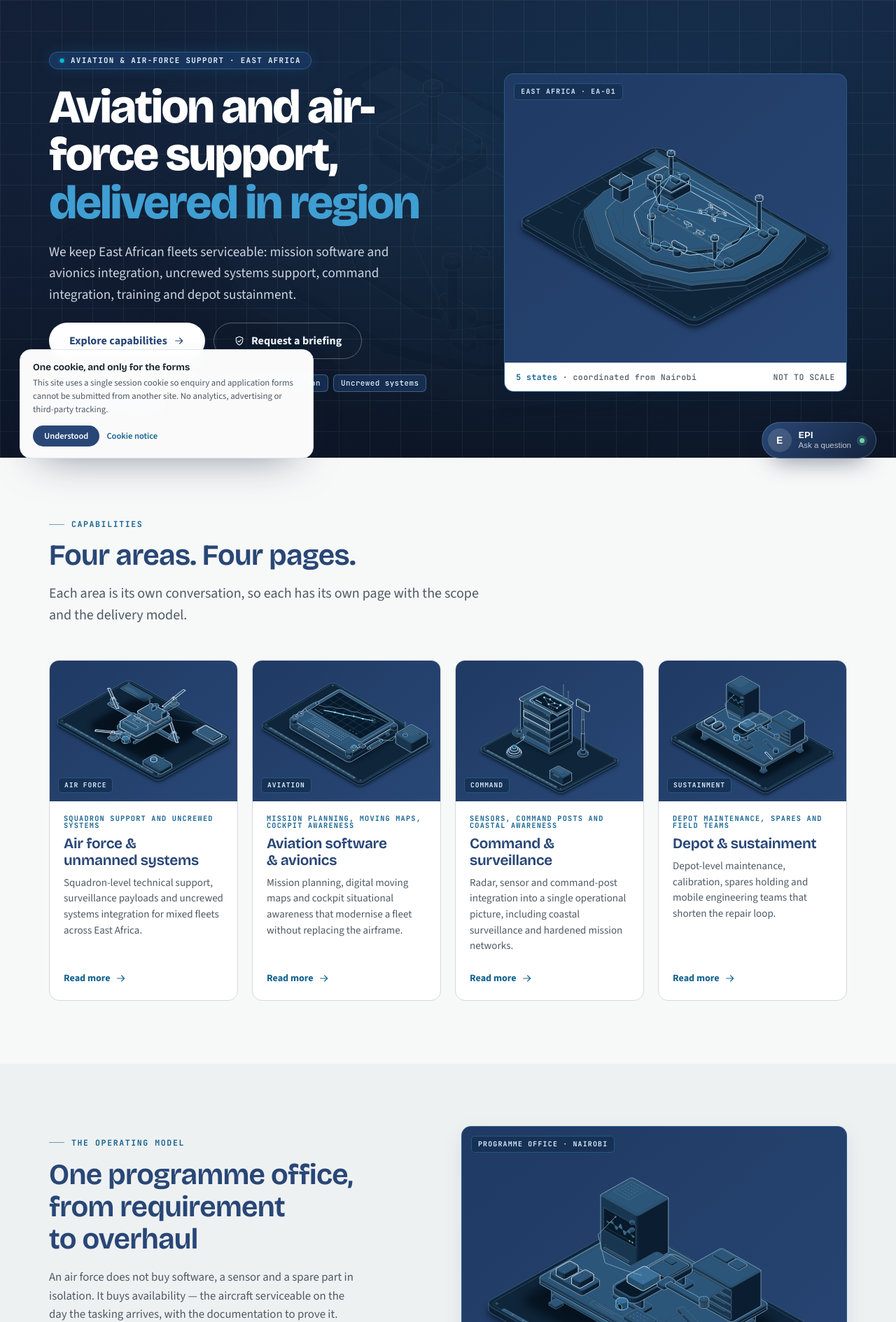
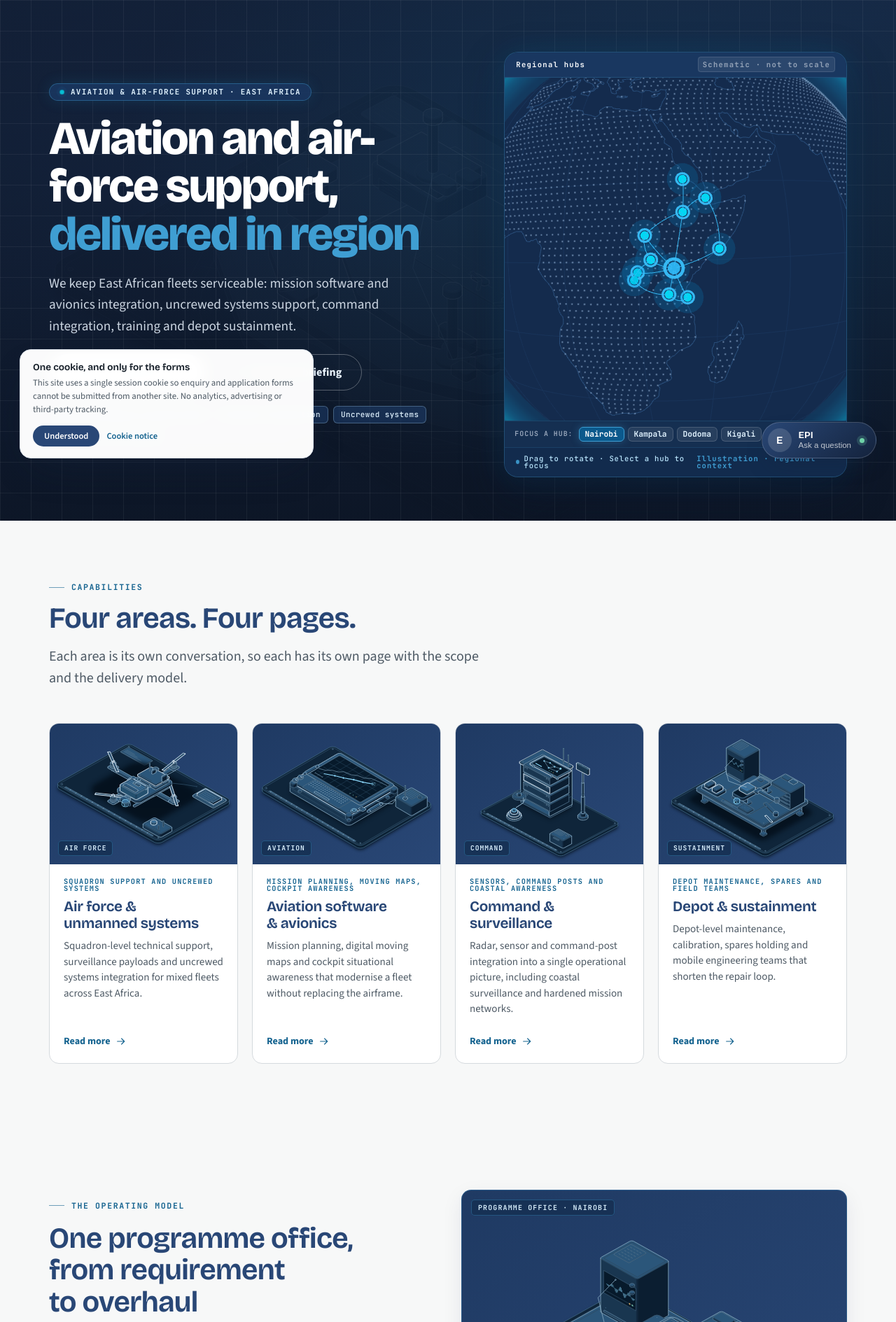
Before and after one commit to lewisking2016/epiteckwebsite, a PHP site: page / in a window 1280 px wide. Shown: the part 117-2006 px from the top of the page at 70% size. Run offline with PHP 8.4, Linux system fonts and the light colour scheme.

Commit message:
Restore the 3D regional hub globe and keep the last section light
The globe is part of the home hero identity and was dropped during the page
split. The final section on every page is now plain so the navy pre-footer
band reads as a distinct block instead of blending into a tinted section.

Generated with Codebuff 🤖
Co-Authored-By: Codebuff <noreply@codebuff.com>

```diff
--- a/index.php
+++ b/index.php
@@ -82,10 +82,46 @@ require __DIR__ . '/includes/header.php';
       </div>
 
       <div class="Hero_Viz">
-        <div class="MediaCard">
-          <span class="MediaTag">EAST AFRICA · EA-01</span>
-          <img src="<?= e(url('assets/img/coverage-map.svg')) ?>" alt="Regional coverage map with hubs at Nairobi, Kampala, Dodoma, Kigali and Addis Ababa" width="900" height="760" decoding="async">
-          <div class="MediaCard_Cap"><span><b>5 states</b> · coordinated from Nairobi</span><span>NOT TO SCALE</span></div>
+        <div class="Globe" id="hero-globe">
+          <div class="Globe_Header">
+            <div class="Globe_Header_Left">
+              <span class="Globe_LiveTitle">Regional hubs</span>
+            </div>
+            <div class="Globe_Header_Right">
+              <span class="Globe_HudTag">Schematic · not to scale</span>
+            </div>
+          </div>
+
+          <div class="Globe_Frame" aria-label="Illustrative map of regional hubs and the links between them">
+            <img class="Globe_Poster" src="<?= e(url('assets/img/coverage-map.svg')) ?>" alt="Regional network coverage" width="900" height="760" decoding="async">
+            <div class="Globe_Tip" hidden>
+              <div class="Globe_Tip_Header">
+                <span class="Globe_Tip_City">Nairobi</span>
+                <span class="Globe_Tip_Country">Kenya</span>
+              </div>
+              <div class="Globe_Tip_Role">Regional coordination</div>
+            </div>
+          </div>
+
+          <div class="Globe_Controls" aria-label="Focus a regional hub">
+            <span class="Globe_Controls_Label">Focus a hub:</span>
+            <div class="Globe_Capitals">
+              <button type="button" class="Globe_CapBtn is-active" data-cap="nairobi" title="Focus Nairobi">Nairobi</button>
+              <button type="button" class="Globe_CapBtn" data-cap="kampala" title="Focus Kampala">Kampala</button>
+              <button type="button" class="Globe_CapBtn" data-cap="dodoma" title="Focus Dodoma">Dodoma</button>
+              <button type="button" class="Globe_CapBtn" data-cap="kigali" title="Focus Kigali">Kigali</button>
+              <button type="button" class="Globe_CapBtn" data-cap="addis" title="Focus Addis Ababa">Addis Ababa</button>
+              <button type="button" class="Globe_CapBtn" data-cap="juba" title="Focus Juba">Juba</button>
+              <button type="button" class="Globe_CapBtn" data-cap="mogadishu" title="Focus Mogadishu">Mogadishu</button>
+            </div>
+          </div>
+
+          <div class="Globe_Bar">
+            <span class="Globe_Hint">
+              <i class="Dot Dot--pulse" aria-hidden="true"></i> Drag to rotate · Select a hub to focus
+            </span>
+            <span class="Globe_Coord">Illustration · regional context</span>
+          </div>
         </div>
       </div>
     </div>
@@ -119,7 +155,7 @@ require __DIR__ . '/includes/header.php';
   </div>
 </section>
 
-<section class="Section Section--alt" aria-labelledby="Model_T">
+<section class="Section" aria-labelledby="Model_T">
   <div class="Wrap">
     <div class="Split">
       <div class="Split_Body">
--- a/services/index.php
+++ b/services/index.php
@@ -65,7 +65,7 @@ require dirname(__DIR__) . '/includes/header.php';
   </div>
 </section>
 
-<section class="Section Section--alt" aria-labelledby="Faq_T">
+<section class="Section" aria-labelledby="Faq_T">
   <div class="Wrap">
     <div class="Head">
       <span class="Eyebrow">Direct answers</span>
--- a/standards/index.php
+++ b/standards/index.php
@@ -58,7 +58,7 @@ require dirname(__DIR__) . '/includes/header.php';
   </div>
 </section>
 
-<section class="Section Section--alt" aria-labelledby="Exp_T">
+<section class="Section" aria-labelledby="Exp_T">
   <div class="Wrap">
     <div class="Split">
       <div class="Split_Body">
--- a/training/index.php
+++ b/training/index.php
@@ -52,7 +52,7 @@ require dirname(__DIR__) . '/includes/header.php';
   </div>
 </section>
 
-<section class="Section Section--alt" aria-labelledby="Del_T">
+<section class="Section" aria-labelledby="Del_T">
   <div class="Wrap">
     <div class="Split">
       <div class="Split_Body">
```
Also changed, not shown: includes/detail.php (+5 -2 lines).
